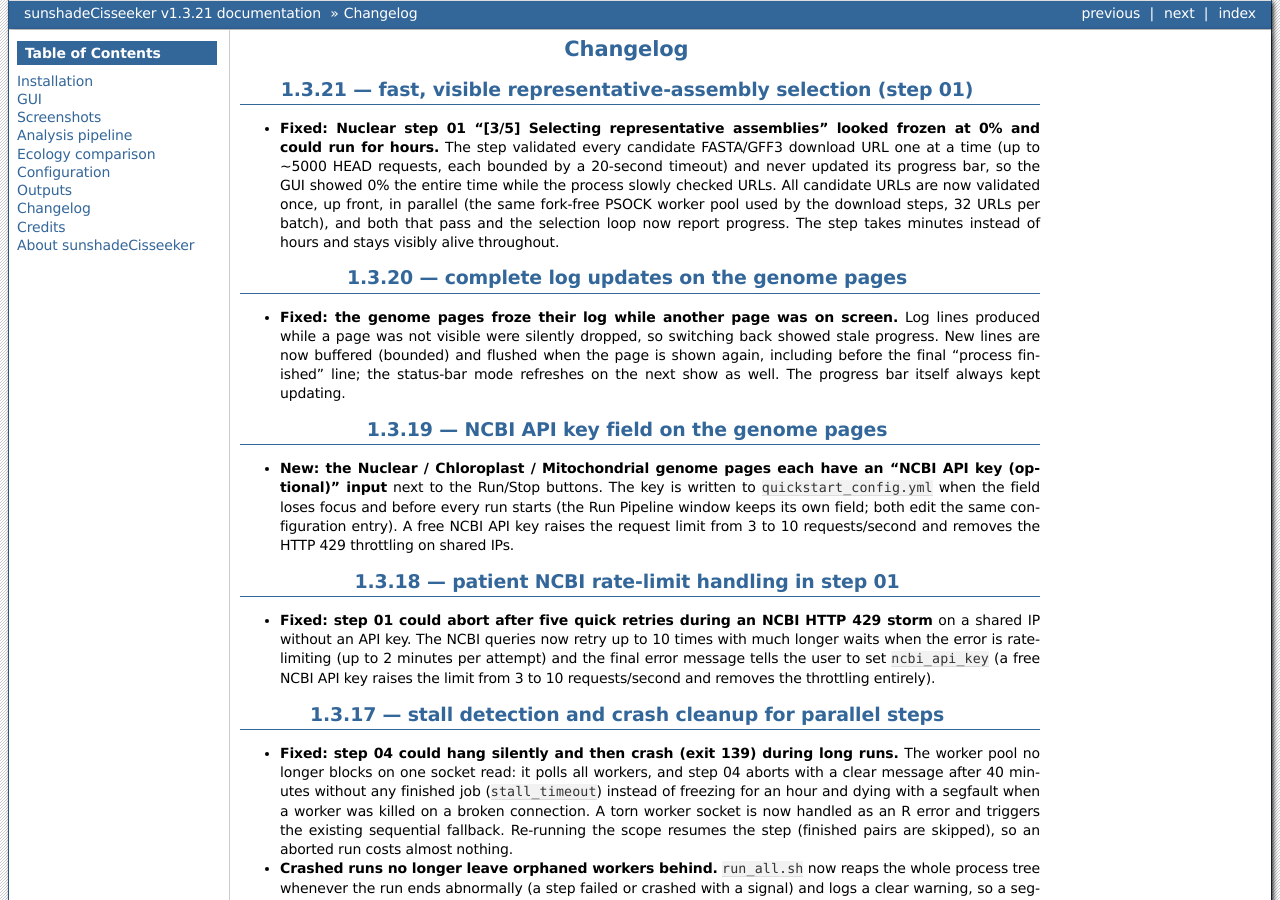
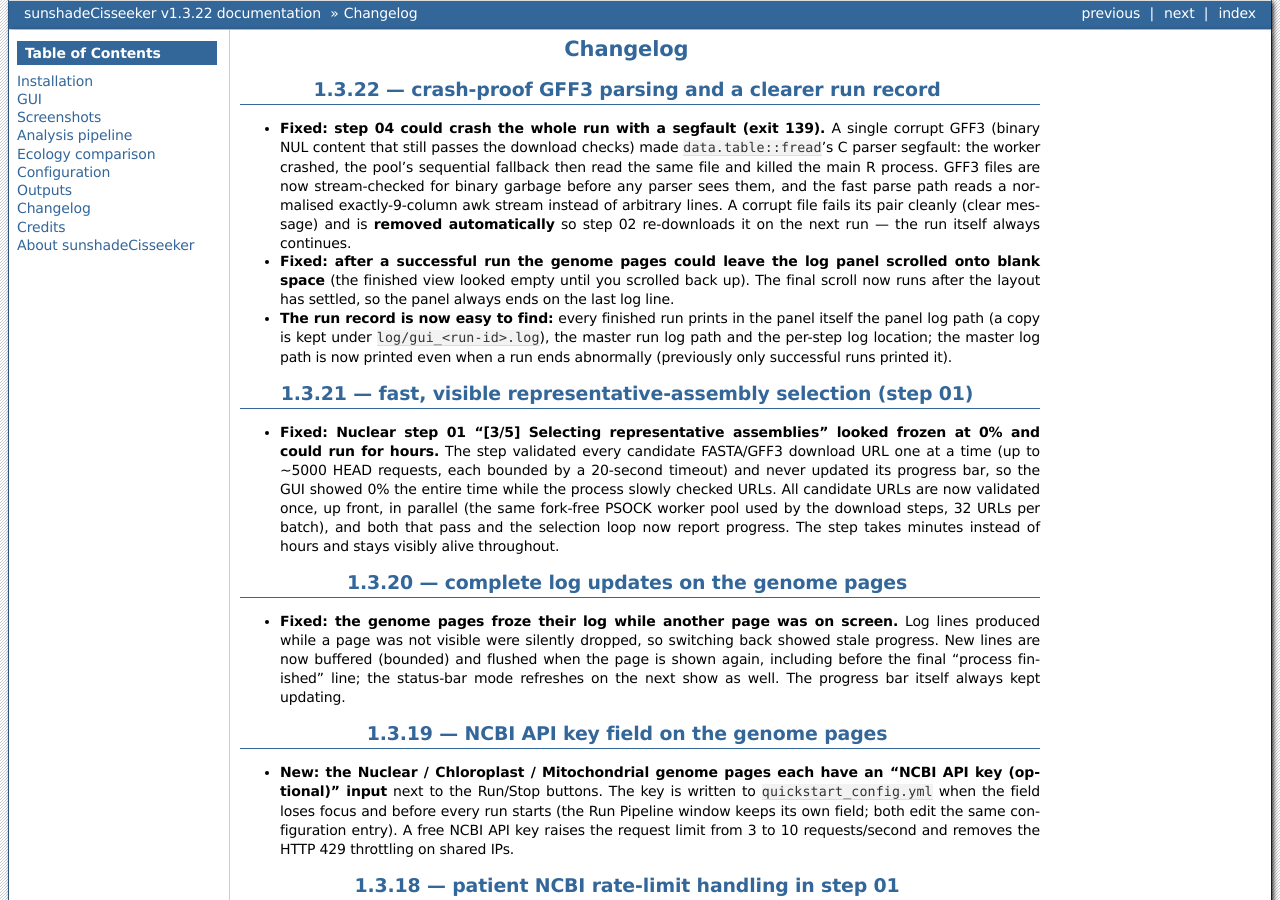
Before and after one commit to chenzhr23/sunshadeCisseeker-docs, a Sphinx documentation site: the page built from docs/content/Changelog.rst, in a window 1280 px wide and 900 px high. Built offline with Sphinx 7.4.7, drawn with Linux system fonts in a browser that asks for light colours; some of the changed text lies outside the part shown.

Commit message:
docs: v1.3.22 crash-proof GFF3 parsing and clearer run records

```diff
--- a/docs/conf.py
+++ b/docs/conf.py
@@ -9,8 +9,8 @@
 copyright = "2026, sunshadeCisseeker developers"
 
 # The short X.Y version and the full release version.
-version = "v1.3.21"
-release = "v1.3.21"
+version = "v1.3.22"
+release = "v1.3.22"
 
 extensions = [
     "sphinx.ext.autosectionlabel",
--- a/docs/content/About sunshadeCisseeker.rst
+++ b/docs/content/About sunshadeCisseeker.rst
@@ -4,7 +4,7 @@
 sunshadeCisseeker identifies, annotates and compares promoter
 cis-regulatory elements across sun / facultative / shade plants.
 
-The current release is **1.3.21**; see :doc:`Changelog` for what changed in
+The current release is **1.3.22**; see :doc:`Changelog` for what changed in
 each version.
 
 Highlights
--- a/docs/content/Analysis pipeline.rst
+++ b/docs/content/Analysis pipeline.rst
@@ -128,7 +128,10 @@
   results).
 * **GFF3 parsing** — ``data.table::fread`` (C-level parser, native ``.gz``
   support, stops at the ``##FASTA`` section) with an automatic fallback to
-  the pure-R parser.
+  the pure-R parser. Every GFF3 is first stream-checked for binary content
+  (a corrupt download once crashed the parser and, through the sequential
+  fallback, the whole run with a segfault); a corrupt file fails its pair
+  cleanly and is removed so step 02 re-downloads it on the next run.
 
 Re-runs are incremental: a species whose promoter FASTA and detail table are
 newer than its inputs (and the requested ``promoter_len`` is unchanged, as
--- a/docs/content/Changelog.rst
+++ b/docs/content/Changelog.rst
@@ -1,5 +1,27 @@
 Changelog
 =========
+
+1.3.22 — crash-proof GFF3 parsing and a clearer run record
+----------------------------------------------------------
+
+* **Fixed: step 04 could crash the whole run with a segfault (exit 139).**
+  A single corrupt GFF3 (binary NUL content that still passes the download
+  checks) made ``data.table::fread``'s C parser segfault: the worker crashed,
+  the pool's sequential fallback then read the same file and killed the main
+  R process. GFF3 files are now stream-checked for binary garbage before any
+  parser sees them, and the fast parse path reads a normalised
+  exactly-9-column awk stream instead of arbitrary lines. A corrupt file
+  fails its pair cleanly (clear message) and is **removed automatically** so
+  step 02 re-downloads it on the next run — the run itself always continues.
+* **Fixed: after a successful run the genome pages could leave the log panel
+  scrolled onto blank space** (the finished view looked empty until you
+  scrolled back up). The final scroll now runs after the layout has settled,
+  so the panel always ends on the last log line.
+* **The run record is now easy to find:** every finished run prints in the
+  panel itself the panel log path (a copy is kept under
+  ``log/gui_<run-id>.log``), the master run log path and the per-step log
+  location; the master log path is now printed even when a run ends
+  abnormally (previously only successful runs printed it).
 
 1.3.21 — fast, visible representative-assembly selection (step 01)
 ------------------------------------------------------------------
--- a/docs/content/GUI.rst
+++ b/docs/content/GUI.rst
@@ -73,7 +73,11 @@
   polled once per second, so forwarded sessions stay responsive). Log lines
   produced while another page is on screen are **buffered, never dropped**,
   and are flushed (in order) when the page is shown again, so switching
-  back always shows the complete history up to "process finished". The full
+  back always shows the complete history up to "process finished". At the
+  end of every run the panel prints where the logs live: a copy of the
+  panel log is kept under ``log/gui_<run-id>.log``, the master run log is
+  ``log/sunshadeCisseeker_<scope>_*.log``, and every step writes its own
+  ``.log`` under ``result/``. The full
   output also flows into ``log/sunshadeCisseeker_*.log`` and each step's own
   ``.log`` file. For very constrained links a compact status bar (one status
   line per second) is available with
```
